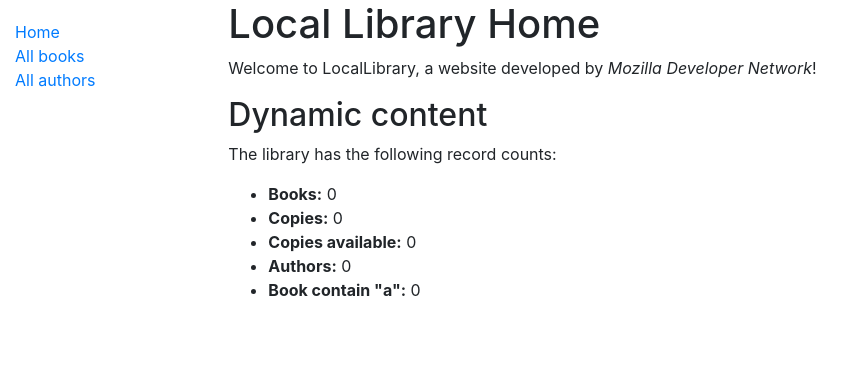
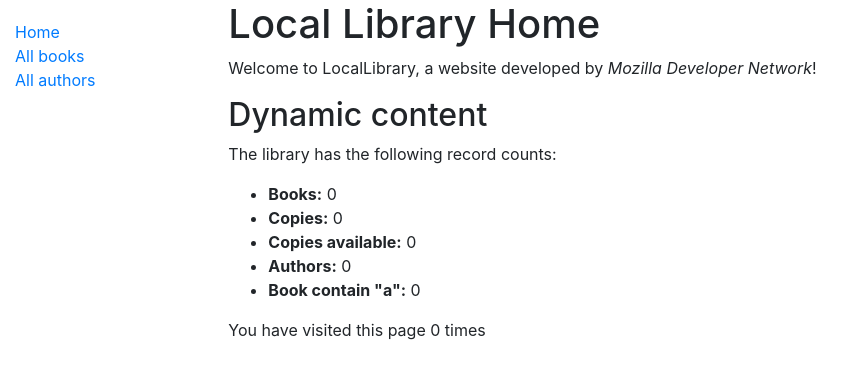
Before and after one commit to cckcoder/locallibrary, a Django app: page /catalog/ in a window 1280 px wide. Shown: the top 379 px of the page, without its empty margins (0-864 px from the left). Run offline with Django 3.2, Linux system fonts and the light colour scheme; data that the repository does not hold is empty.

Commit message:
update: work with session

```diff
--- a/catalog/templates/index.html
+++ b/catalog/templates/index.html
@@ -12,4 +12,6 @@
     <li><strong>Authors:</strong> {{ num_authors }}</li>
     <li><strong>Book contain "a":</strong> {{ num_books_exact }}</li>
   </ul>
+
+  <p>You have visited this page {{ num_visits }} time{{ num_visits|pluralize}}</p>
 {% endblock %}
--- a/catalog/views.py
+++ b/catalog/views.py
@@ -3,6 +3,9 @@ from .models import *
 
 
 def index(request):
+    num_visits = request.session.get('num_visits', 0)
+    request.session['num_visits'] = num_visits + 1
+
     num_books = Book.objects.all().count()
     num_instances = BookInstance.objects.all().count()
     num_instances_available = BookInstance.objects.filter(status__exact="a").count()
@@ -17,6 +20,7 @@ def index(request):
         "num_instances_available": num_instances_available,
         "num_authors": num_authors,
         "num_books_exact": num_books_exact,
+        "num_visits": num_visits
     }
     return render(request, "index.html", context=context)
 
```
